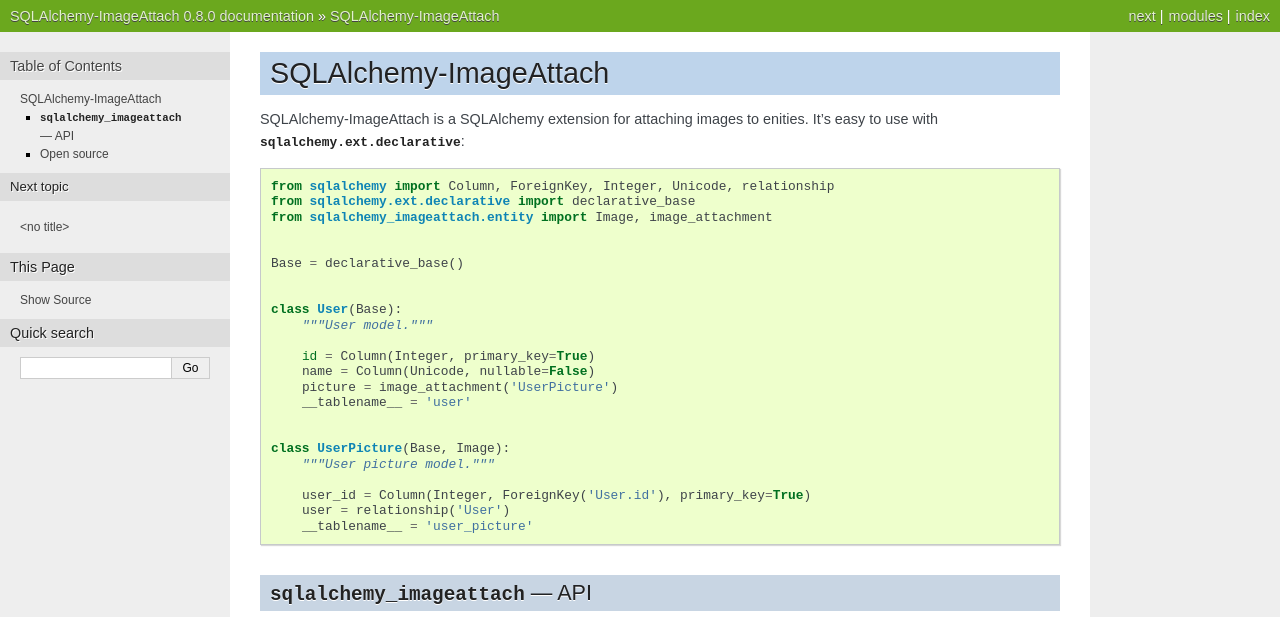
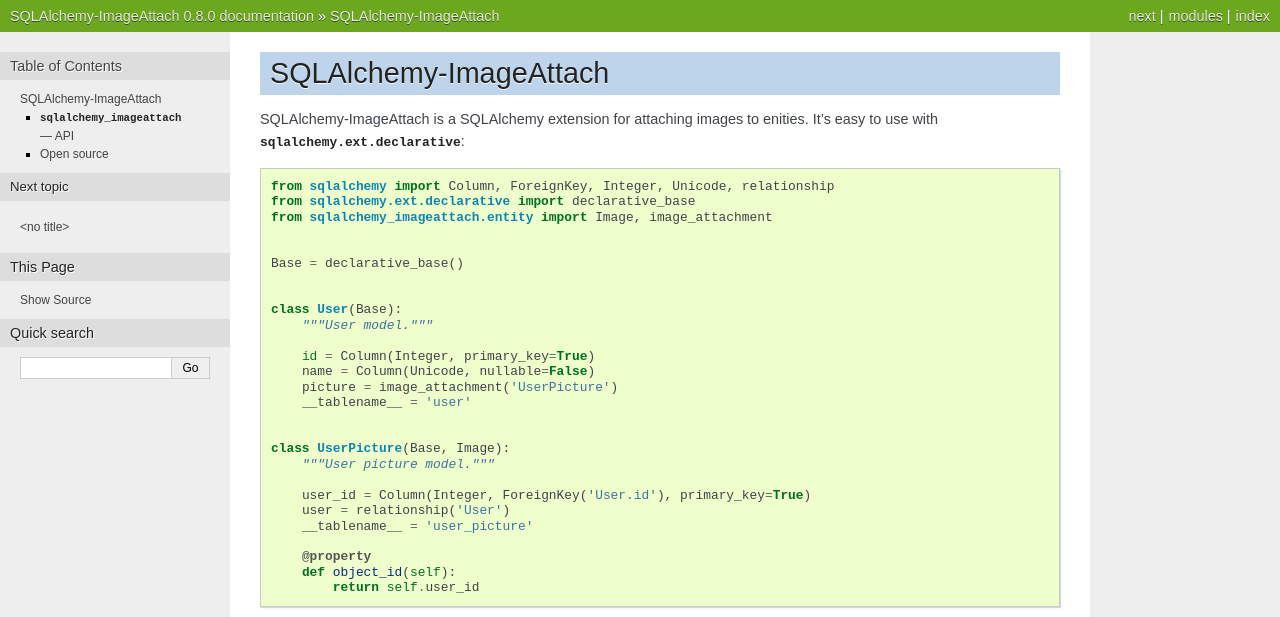
Before and after one commit to dahlia/sqlalchemy-imageattach, a Sphinx documentation site: the page built from docs/index.rst, in a window 1280 px wide, cut to the strip 0-617 px from the top of the page. Built offline with Sphinx 7.4.7, drawn with Linux system fonts in a browser that asks for light colours.

Commit message:
Add missing object_id property to example code

```diff
--- a/docs/index.rst
+++ b/docs/index.rst
@@ -27,6 +27,10 @@
         user_id = Column(Integer, ForeignKey('User.id'), primary_key=True)
         user = relationship('User')
         __tablename__ = 'user_picture'
+
+        @property
+        def object_id(self):
+            return self.user_id
 
 
 .. module:: sqlalchemy_imageattach
```
Also changed, not shown: 1 other file.
